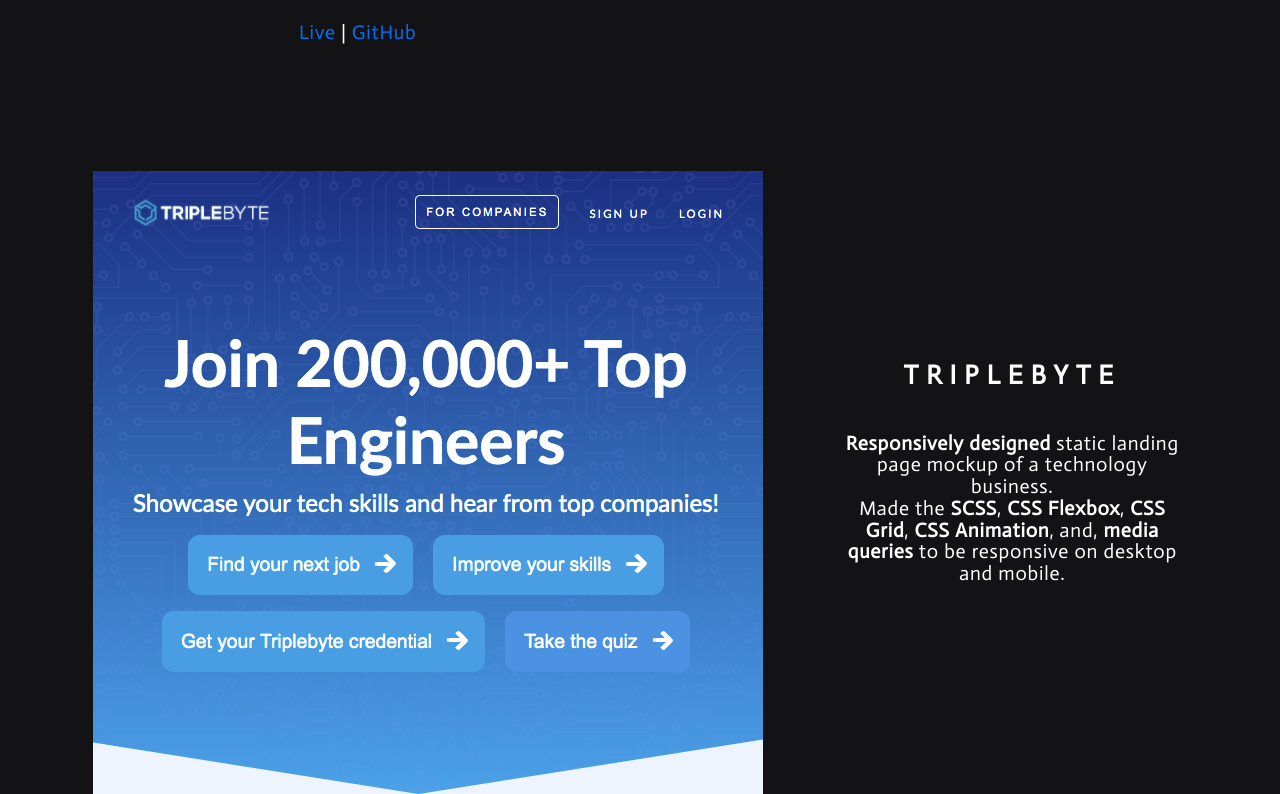
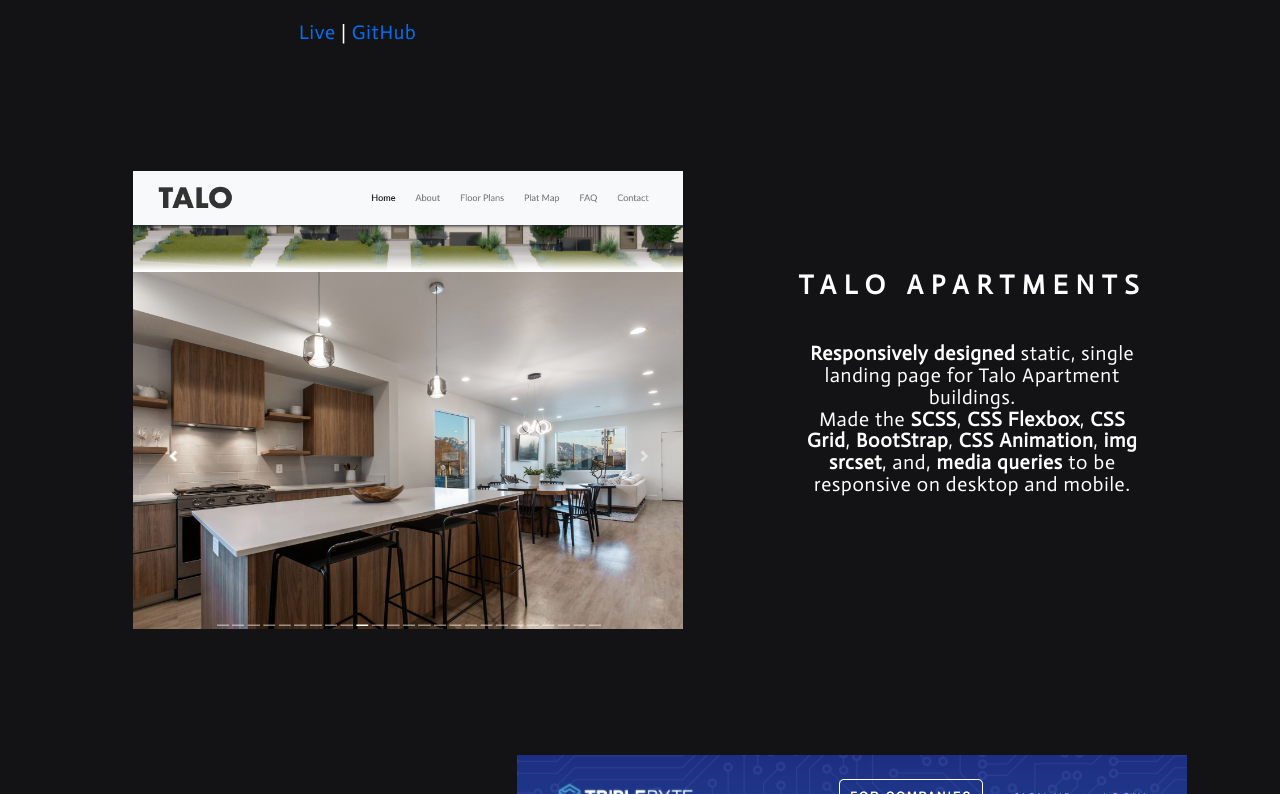
Before and after one commit to stanjdev/sj-portfolio, a Next.js app: page / in a window 1280 px wide. Shown: the part 2306-3100 px from the top of the page. Built offline with nearby package versions, Linux system fonts and the light colour scheme.

Commit message:
typography check across case studies

```diff
--- a/components/Projects2/Projects.jsx
+++ b/components/Projects2/Projects.jsx
@@ -78,6 +78,19 @@
             </div> */}
 
             <div className="project" data-aos="fade-up" data-aos-delay="250">
+              <a href="https://talo-apartments.vercel.app/" alt="talo apartments project" target="_blank" rel="noopener noreferrer">
+                <div className="projectImage">
+                  <img src="project_images/talo-apartments/talo.png" alt="talo apartments image" width="550px"/>
+                </div>
+              </a>
+              <div className="projectText">
+                <h2>TALO APARTMENTS</h2>
+                <p><strong>Responsively designed</strong> static, single landing page for Talo Apartment buildings.<br></br>Made the <strong>SCSS</strong>, <strong>CSS Flexbox</strong>, <strong>CSS Grid</strong>, <strong>BootStrap</strong>, <strong>CSS Animation</strong>, <strong>img srcset</strong>, and, <strong>media queries</strong> to be responsive on desktop and mobile.</p>
+              </div>
+            </div>
+
+
+            <div className="projectReverse" data-aos="fade-up" data-aos-delay="250">
               <a href="https://stanjdev.github.io/triplebyte/" alt="triplebyte project" target="_blank" rel="noopener noreferrer">
                 <div className="projectImage triplebyte">
                   <img src="project_images/triplebyte.png" alt="Triplebyte image"/>
--- a/components/layout.js
+++ b/components/layout.js
@@ -50,7 +50,7 @@
 
 
       <main>
-        <Link href="/"><a><h1 className={`${styles.App__logo} ${styles.sj}`}>SJ</h1></a></Link>
+        <Link href="/"><a><h1 className={`${"App__logo"} ${"sj"}`}>SJ</h1></a></Link>
         {children}</main>
       {!home && (
         <div className={styles.backToHome}>
--- a/components/layout.module.css
+++ b/components/layout.module.css
@@ -10,6 +10,7 @@
   flex-direction: column;
   align-items: center;
 }
+
 
 .headerImage {
   width: 6rem;
--- a/styles/global.css
+++ b/styles/global.css
@@ -77,9 +77,36 @@
   align-items: center;
 }
 
+.header > h1 {
+  text-align: center;
+}
+
 .header > * {
   margin-bottom: 0;
 }
+
+
+.App__logo {
+  /* pointer-events: none; */
+  position: absolute;
+  top: 0%;
+  left: 1em;
+  z-index: 10;
+  width: 80px;
+}
+
+.sj {
+  font-family: 'Caveat', cursive;
+  font-size: 3em;
+  font-weight: 100;
+  /* border: green solid 1px; */
+}
+
+
+
+
+
+
 
 
 .projectInfo {
```
Also changed, not shown: public/project_images/talo-apartments/talo.png (added).
